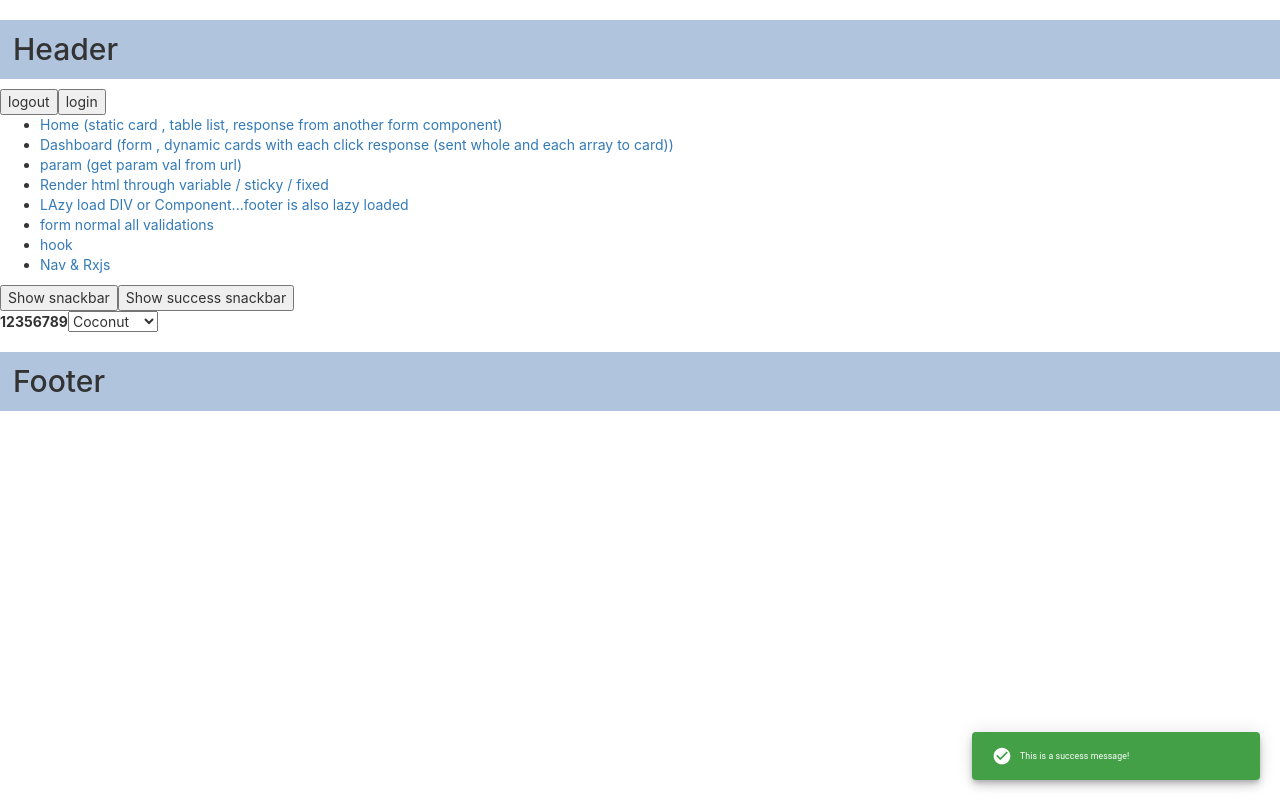
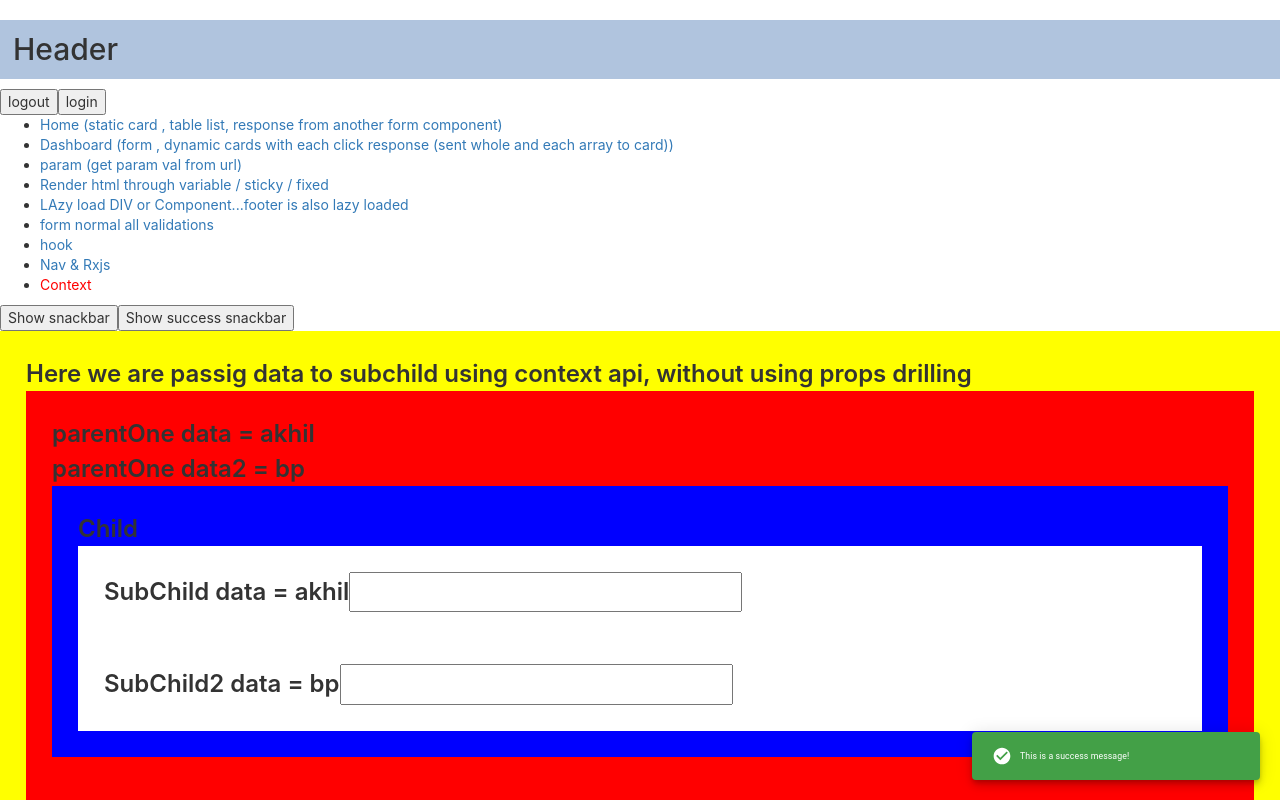
Before and after one commit to akhil-bp/react-basics, a React (Create React App) app: page /context in a window 1280 px wide. Shown: the top 800 px of the page. Built offline with nearby package versions, Linux system fonts and the light colour scheme.

Commit message:
context api added

```diff
--- a/src/App.css
+++ b/src/App.css
@@ -61,3 +61,7 @@ h3{
   height: 300px;
   background: yellow;
 }
+.context-demo {
+  font-size: 24px;
+  font-weight: 600;
+}
--- a/src/App.js
+++ b/src/App.js
@@ -4,6 +4,8 @@ import './App.css';
 import React, { Component, Suspense, lazy } from 'react';
 import { BrowserRouter as Router, Route, Switch, Redirect } from 'react-router-dom';
 import requireAuth from './components/authComponent';
+import Wrapper from './context/Wrapper';
+
 const Home = lazy(() => import('./components/home'));
 const Header = lazy(() => import('./components/header'))
 const Footer = lazy(() => import('./components/footer'))
@@ -42,13 +44,14 @@ export default class App extends Component {
             <Route path="/form" component={requireAuth(Form)} exact />
             <Route path="/card" component={requireAuth(Card)} exact />
             <Route path="/dynamic" component={requireAuth(Dynamic)} exact />
-            <Route path="/param/:id/:val" component={requireAuth(Param)} />
-            <Route path="/formtwo" component={requireAuth(Formtwo)} />
-            <Route path="/header" component={requireAuth(Header)} />
-            <Route path="/variable-render-html" component={requireAuth(VariableRenderHtml)} />
-            <Route path="/lazy-div" component={requireAuth(LazyLoad)} />
-            <Route path="/hook" component={Greeting} />
+            <Route path="/param/:id/:val" component={requireAuth(Param)} exact/>
+            <Route path="/formtwo" component={requireAuth(Formtwo)} exact/>
+            <Route path="/header" component={requireAuth(Header)} exact/>
+            <Route path="/variable-render-html" component={requireAuth(VariableRenderHtml)} exact/>
+            <Route path="/lazy-div" component={requireAuth(LazyLoad)} exact/>
+            <Route path="/hook" component={Greeting} exact/>
             <Route path="/nav" name="nav" render={props => <Layout {...props} />} />
+            <Route path="/context" name="context" render={props => <Wrapper {...props} />} />
             {/* {!this.state.auth &&  <Redirect push to="/"/> } */}
           </Switch>
           <Footer />
--- a/src/components/header.js
+++ b/src/components/header.js
@@ -36,6 +36,7 @@ export default class header extends React.Component {
                         <li><NavLink activeClassName="active" to="/register-form">form normal all validations</NavLink></li>
                         <li><NavLink activeClassName="active" to="/hook">hook</NavLink></li>
                         <li><NavLink activeClassName="active" to="/nav/home">Nav & Rxjs</NavLink></li>
+                        <li><NavLink activeClassName="active" to="/context">Context</NavLink></li>
                     </ul>
                 }
                 {
@@ -112,7 +113,7 @@ export default class header extends React.Component {
                     </svg>
                 }
 
-                <IntegrationNotistack data={{type : 'success'}} />
+                <IntegrationNotistack data={{ type: 'success' }} />
             </div>
         )
     }
--- /dev/null
+++ b/src/context/DemoContext.js
@@ -0,0 +1,3 @@
+import { createContext } from 'react';
+
+export const demoContext = createContext();
--- /dev/null
+++ b/src/context/Wrapper.js
@@ -0,0 +1,40 @@
+import React, { useState } from 'react';
+import ParentOne from './parentOne/parentOne';
+import ParentTwo from './parentTwo/parentTwo';
+
+import { demoContext } from './DemoContext'
+
+function Wrapper(props) {
+
+    const [dummyData, setDummyData] = useState("akhil")
+    const [dummyData2, setDummyData2] = useState("bp")
+
+    const responseFromContextChildFunction = (inputText) => {
+        console.log(inputText)
+        setDummyData(inputText)
+    }
+
+    const responseFromContextChildFunction2 = (inputText) => {
+        console.log(inputText)
+        setDummyData2(inputText)
+    }
+
+    return (
+        <demoContext.Provider value={{
+            data: dummyData,
+            data2: dummyData2,
+            xyz: 'bla bla',
+            xyz1: 'bla bla',
+            responseFromContextChild: responseFromContextChildFunction,
+            responseFromContextChild2: responseFromContextChildFunction2
+        }} >
+            <div style={{ padding: '26px', background: 'yellow' }} className="context-demo">
+                Here we are passig data to subchild using context api, without using props drilling
+                <ParentOne></ParentOne>
+                <ParentTwo></ParentTwo>
+            </div>
+        </demoContext.Provider >
+    );
+}
+
+export default Wrapper;
--- /dev/null
+++ b/src/context/parentOne/Child/Child.js
@@ -0,0 +1,15 @@
+import React, { useContext } from 'react';
+import SubChild from './SubChild/SubChild';
+import SubChild2 from './SubChild2/SubChild2';
+
+function Child(props) {
+    return (
+        <div style={{ padding: '26px', background: 'blue' }}>
+            Child
+            <SubChild></SubChild>
+            <SubChild2></SubChild2>
+        </div>
+    );
+}
+
+export default Child;
--- /dev/null
+++ b/src/context/parentOne/Child/SubChild/SubChild.js
@@ -0,0 +1,14 @@
+import React, { useContext } from 'react';
+import { demoContext } from '../../../DemoContext'
+
+function SubChild(props) {
+    const { data, responseFromContextChild } = useContext(demoContext)
+    return (
+        <div style={{ padding: '26px', background: 'white' }}>
+            SubChild data = {data}
+            <input onChange={(e) => responseFromContextChild(e.target.value)} />
+        </div>
+    );
+}
+
+export default SubChild;
--- /dev/null
+++ b/src/context/parentOne/Child/SubChild2/SubChild2.js
@@ -0,0 +1,14 @@
+import React, { useContext } from 'react';
+import { demoContext } from '../../../DemoContext'
+
+function SubChild2(props) {
+    const { data2, responseFromContextChild2 } = useContext(demoContext)
+    return (
+        <div style={{ padding: '26px', background: 'white' }}>
+            SubChild2 data = {data2}
+            <input onChange={(e) => responseFromContextChild2(e.target.value)} />
+        </div>
+    );
+}
+
+export default SubChild2;
--- /dev/null
+++ b/src/context/parentOne/parentOne.js
@@ -0,0 +1,17 @@
+import React, { useContext } from 'react';
+import { demoContext } from '../DemoContext'
+import Child from './Child/Child';
+
+function ParentOne(props) {
+    const { data, data2 } = useContext(demoContext)
+    return (
+        <div style={{ padding: '26px', background: 'red' }}>
+            parentOne data = {data}
+            <br/>
+            parentOne data2 = {data2}
+            <Child></Child>
+        </div>
+    );
+}
+
+export default ParentOne;
--- /dev/null
+++ b/src/context/parentTwo/parentTwo.js
@@ -0,0 +1,15 @@
+import React, { useContext } from 'react';
+import { demoContext } from '../DemoContext'
+
+function ParentTwo(props) {
+    const { data, data2 } = useContext(demoContext)
+    return (
+        <div style={{ padding: '26px', background: 'red' }}>
+            parentTwo data = {data}
+            <br/>
+            parentTwo data2 = {data2}
+        </div>
+    );
+}
+
+export default ParentTwo;
```
Also changed, not shown: src/components/context.js (deleted, +0 -63 lines), 1 other file (tests, documents, lock files or other folders).
